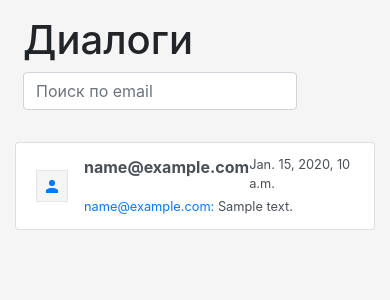
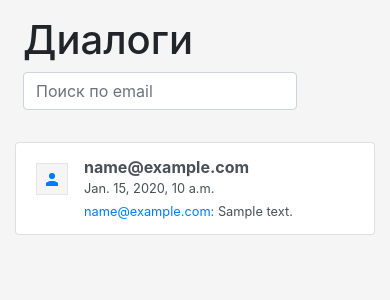
Before and after one commit to kiryanenko/chatik, a Django app: page / in a window 390 px wide. Shown: the part 56-356 px from the top of the page. Run offline with Django 3.2, Linux system fonts and the light colour scheme; a user stored in the database is signed in; tables that the repository leaves empty hold one stand-in row (values such as "Sample post"); parts of the project's set-up code (start-up, migrations or seed data) failed here and were passed over; some libraries are stand-ins or nearby versions.

Commit message:
Fix css for messages for mobile

```diff
--- a/chat/static/chat/js/scripts.js
+++ b/chat/static/chat/js/scripts.js
@@ -66,7 +66,7 @@ function sendHasReadChat() {
 }
 
 
-const BASE_MSG_CLASSES = 'list-group-item list-group-item-action d-flex justify-content-start align-items-center';
+const BASE_MSG_CLASSES = 'list-group-item list-group-item-action d-flex align-items-start';
 const NOT_READ_MSG_CLASS = "list-group-item-light";
 
 function addNewMessage(msg) {
@@ -79,10 +79,12 @@ function addNewMessage(msg) {
     if (!msg.has_read) {
         messageElement.className += ' ' + NOT_READ_MSG_CLASS;
     }
-    messageElement.innerHTML = '<img src="/static/chat/images/profile.png" class="mr-3 bg-primary">'
+    messageElement.innerHTML = '<img src="/static/chat/images/profile.png" class="mr-3 mt-2 bg-primary">'
         + '<div class="w-100"><div class="d-flex w-100 justify-content-between">'
-        + '<span class="font-weight-bold">' + msg.author + '</span>'
-        + '<small>' + msg.created_at + '</small></div>'
+        + '<div class="row">'
+        + '<span class="col font-weight-bold">' + msg.author + '</span>'
+        + '<small class="col-auto">' + msg.created_at + '</small></div>'
+        + '</div>'
         + '<span>' + message + '</span></div>';
 
     chat.appendChild(messageElement);
--- a/templates/chat/chat_list.html
+++ b/templates/chat/chat_list.html
@@ -18,15 +18,15 @@
     <div class="list-group">
         {% for chat in object_list %}
             <a href="{% url 'chat_detail' pk=chat.pk %}"
-               class="list-group-item list-group-item-action d-flex justify-content-start align-items-center">
-                <img src="{% static "chat/images/profile.png" %}" class="mr-3 bg-primary">
+               class="list-group-item list-group-item-action d-flex align-items-start">
+                <img src="{% static "chat/images/profile.png" %}" class="mr-3 mt-2 bg-primary">
                 <div class="w-100">
-                    <div class="d-flex w-100 justify-content-between">
-                        <span class="font-weight-bold">
+                    <div class="row">
+                        <span class="col font-weight-bold">
                             {% if chat.first_user == user %}{{ chat.second_user }}
                             {% else %}{{ chat.first_user }}{% endif %}
                         </span>
-                        <small>{{ chat.last_message.created_at }}</small>
+                        <small class="col-auto">{{ chat.last_message.created_at }}</small>
                     </div>
                     <small>
                         <span class="text-primary"><span>{{ chat.last_message.author }}</span>: </span>
```
Also changed, not shown: templates/chat/chat_detail.html (+6 -6 lines).
